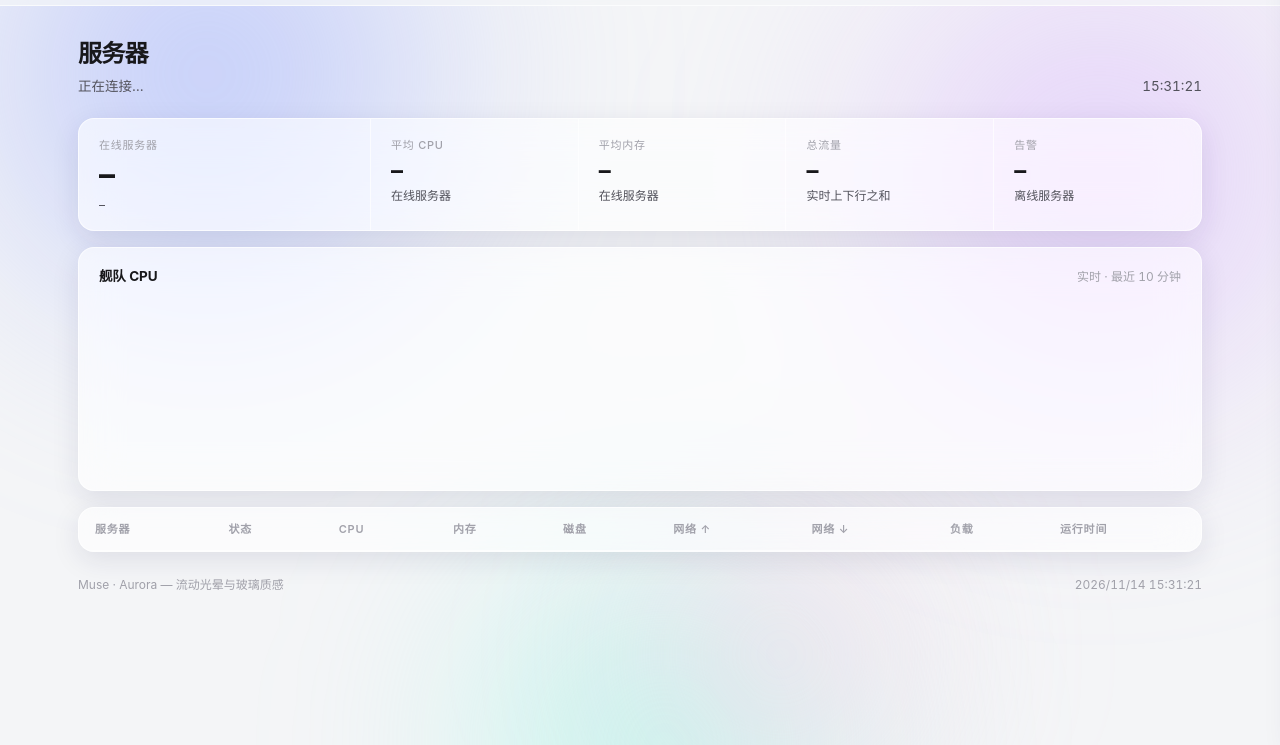
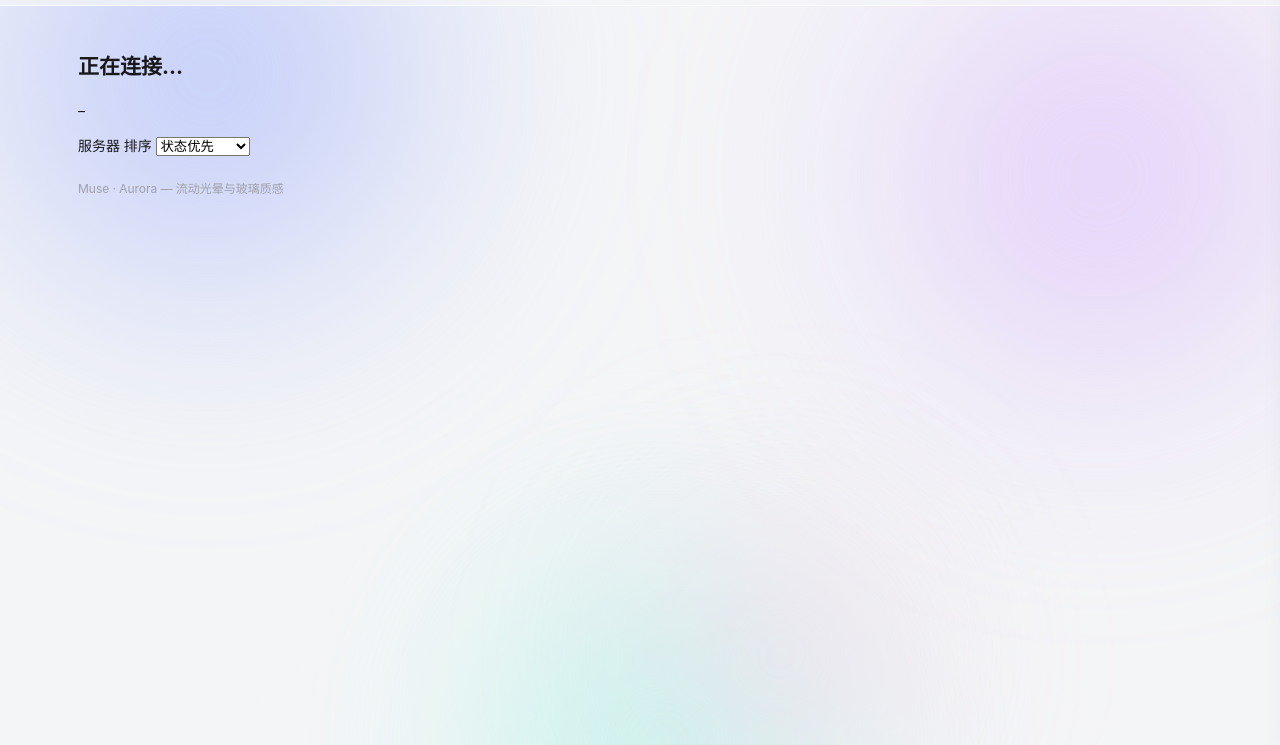
Before and after one commit to atmous/nezha-theme-muse, a plain HTML site: page muse-dist/index.html in a window 1280 px wide. Shown: the part 55-800 px from the top of the page. Drawn offline with Linux system fonts and the light colour scheme; no server answers.

Commit message:
v7 Aurora: rethought layout — verdict + server bands, no KPI strip / hero chart / table

```diff
--- a/muse-dist/index.html
+++ b/muse-dist/index.html
@@ -31,51 +31,28 @@
 </header>
 
 <main class="wrap">
-  <section class="page-head">
-    <div>
-      <h2>服务器</h2>
-      <p id="pageSub">正在连接…</p>
-    </div>
-    <p class="live-clock" id="clock">--:--:--</p>
+  <section class="verdict" aria-label="系统状态">
+    <h2 id="verdictLine">正在连接…</h2>
+    <p id="verdictSub">–</p>
   </section>
 
-  <section class="kpis" aria-label="关键指标">
-    <div class="kpi primary"><label>在线服务器</label><b id="kpiOnline">–</b><span id="kpiOnlineSub">–</span></div>
-    <div class="kpi"><label>平均 CPU</label><b id="kpiCpu">–</b><span id="kpiCpuSub">在线服务器</span></div>
-    <div class="kpi"><label>平均内存</label><b id="kpiMem">–</b><span id="kpiMemSub">在线服务器</span></div>
-    <div class="kpi"><label>总流量</label><b id="kpiNet">–</b><span id="kpiNetSub">实时上下行之和</span></div>
-    <div class="kpi"><label>告警</label><b id="kpiAlerts">–</b><span id="kpiAlertsSub">离线服务器</span></div>
-  </section>
-
-  <section class="hero-chart" aria-label="舰队 CPU 趋势">
-    <div class="hero-chart-head">
-      <h3>舰队 CPU <span id="heroCpuNow"></span></h3>
-      <span class="hero-chart-cap">实时 · 最近 10 分钟</span>
-    </div>
-    <canvas id="chartFleet" width="1200" height="220"></canvas>
-  </section>
+  <div class="list-head">
+    <span id="listCount">服务器</span>
+    <label class="sort">
+      <span>排序</span>
+      <select id="sortSelect" aria-label="排序方式">
+        <option value="status">状态优先</option>
+        <option value="cpu">CPU 高到低</option>
+        <option value="mem">内存 高到低</option>
+        <option value="name">名称 A–Z</option>
+      </select>
+    </label>
+  </div>
 
   <p id="emptyHint" class="hint" hidden>没有匹配的服务器。</p>
   <p id="errorHint" class="hint error" hidden></p>
 
-  <section class="table-wrap">
-    <table class="server-table" id="serverTable">
-      <thead>
-        <tr>
-          <th data-sort="name" class="sortable">服务器</th>
-          <th data-sort="status" class="sortable">状态</th>
-          <th data-sort="cpu" class="sortable num">CPU</th>
-          <th data-sort="mem" class="sortable num">内存</th>
-          <th data-sort="disk" class="sortable num hide-md">磁盘</th>
-          <th data-sort="net" class="sortable num">网络 ↑</th>
-          <th class="num hide-md">网络 ↓</th>
-          <th class="num hide-md">负载</th>
-          <th data-sort="uptime" class="sortable num hide-md">运行时间</th>
-        </tr>
-      </thead>
-      <tbody id="serverTbody"></tbody>
-    </table>
-  </section>
+  <section id="serverList" class="server-list" aria-label="服务器列表"></section>
 
   <footer class="foot">
     <span>Muse · Aurora — 流动光晕与玻璃质感</span>
```
